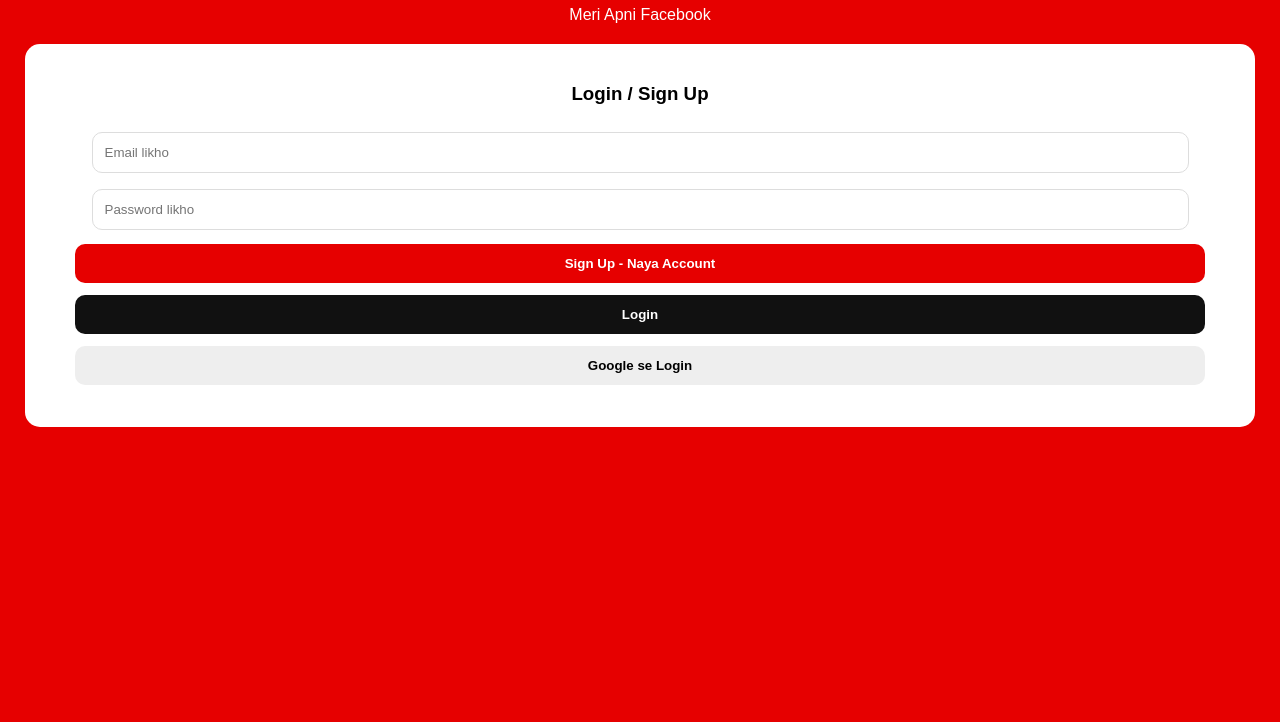
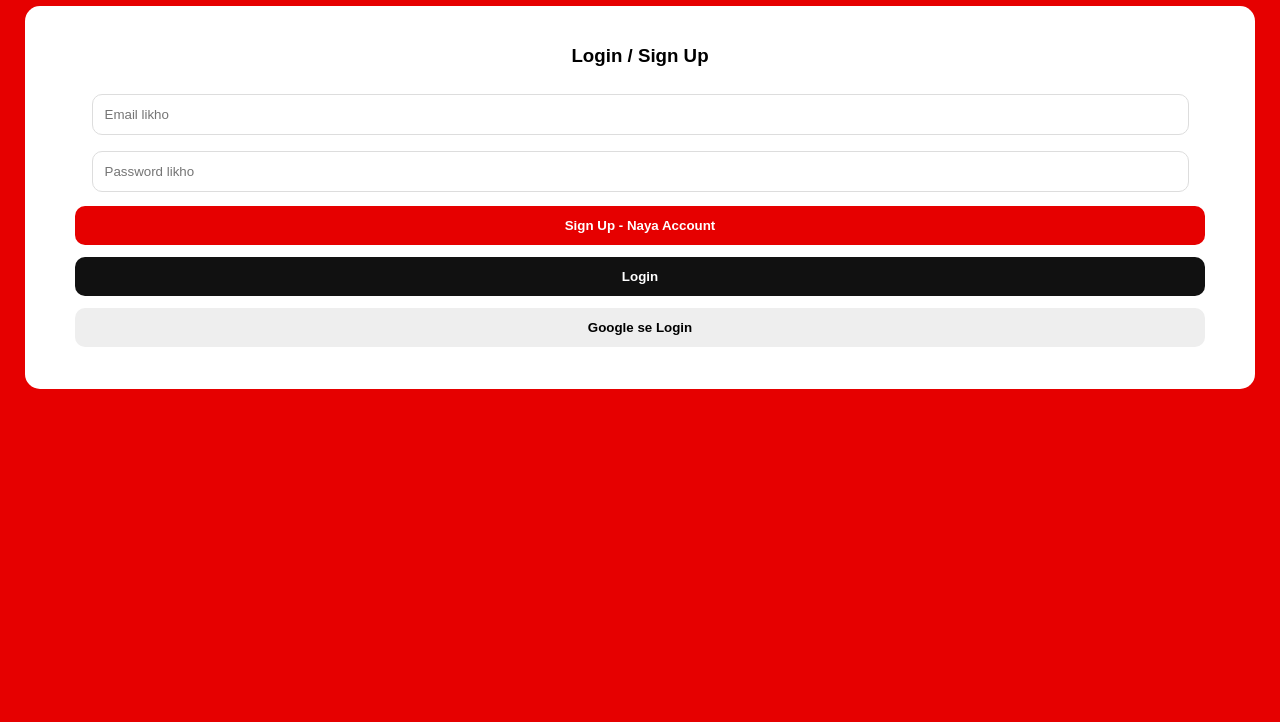
Before and after one commit to my541630-byte/VynkApp, a plain HTML site: page index.html in a window 1280 px wide. Shown: the part 108-830 px from the top of the page. Drawn offline with Linux system fonts and the light colour scheme.

Commit message:
Update index.html

```diff
--- a/index.html
+++ b/index.html
@@ -17,7 +17,7 @@ input{width:90%;padding:12px;margin:8px 0;border-radius:10px;border:1px solid #d
 <!-- LOGIN SCREEN -->
 <div id="loginBox" style="background:#e60000;color:white;padding:15px;text-align:center;min-height:100vh">
   <h1 style="margin-top:40px">❤️ VynkApp</h1>
-  <p>Meri Apni Facebook</p>
+
   <div style="background:white;color:black;margin:20px 10px;padding:20px;border-radius:15px">
     <h3>Login / Sign Up</h3>
     <input id="email" type="email" placeholder="Email likho">
```
